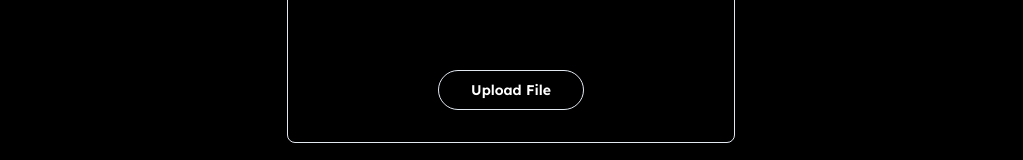
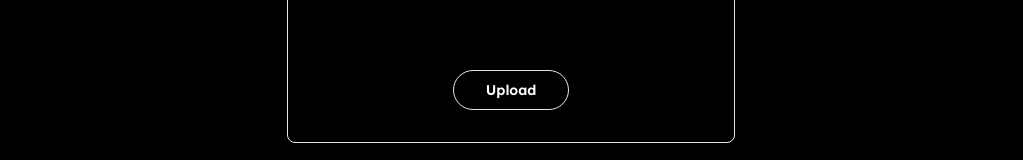
Before and after one commit to kaizen403/AI_ExamProblemSolver, a Next.js app: page / in a window 1280 px wide. Shown: the part 735-895 px from the top of the page, without its empty margins (129-1152 px from the left). Built offline with nearby package versions, Linux system fonts and the light colour scheme.

Commit message:
button fixes and new lines

```diff
--- a/components/UploadCard.tsx
+++ b/components/UploadCard.tsx
@@ -10,6 +10,7 @@ import { Label } from "@/components/ui/label";
 import { Input } from "@/components/ui/input";
 import { Button } from "@/components/ui/button";
 import { ChangeEvent, FormEvent, useState } from "react";
+import React from "react";
 
 interface UploadCloudIconProps {
   className?: string;
@@ -17,6 +18,7 @@ interface UploadCloudIconProps {
 export default function Component() {
   const [image, setImage] = useState<string>("");
   const [openAIResponse, setOpenAIResponse] = useState<string>("");
+  const [isdone, setIsdone] = useState(true);
 
   function handleFileChange(event: ChangeEvent<HTMLInputElement>) {
     if (event.target.files === null) {
@@ -47,7 +49,6 @@ export default function Component() {
       return;
     }
 
-    // POST api/analyzeImage
     await fetch("api/analyzeimage", {
       method: "POST",
       headers: {
@@ -57,16 +58,14 @@ export default function Component() {
         image: image, // base64 image
       }),
     }).then(async (response: any) => {
-      // Because we are getting a streaming text response
-      // we have to make some logic to handle the streaming text
       const reader = response.body?.getReader();
       setOpenAIResponse("");
-      // reader allows us to read a new piece of info on each "read"
-      // "Hello" + "I am" + "Cooper Codes"  reader.read();
+      setIsdone(false);
+
       while (true) {
         const { done, value } = await reader?.read();
-        // done is true once the response is done
         if (done) {
+          setIsdone(true);
           break;
         }
 
@@ -121,16 +120,19 @@ export default function Component() {
                 </div>
                 <Button
                   type="submit"
-                  className="mt-6 px-8 py-2 border text-sm font-semibold text-white bg-black rounded-full"
+                  className={`mt-6 px-8 py-2 border text-sm font-semibold text-white bg-black rounded-full ${
+                    !isdone && "opacity-50 cursor-not-allowed"
+                  }`}
+                  disabled={!isdone}
                 >
-                  Upload File
+                  {isdone === false ? "Select a file" : "Upload"}
                 </Button>
               </form>
             </div>
           </CardContent>
         </Card>
 
-        <Card className="w-full max-w-md mx-auto mt-10 bg-black rounded-lg overflow-hidden shadow-lg">
+        <Card className="w-full max-w-2xl mx-auto mt-10 bg-black rounded-lg overflow-hidden shadow-lg">
           <CardContent className="p-8 text-center">
             <CardTitle className="text-2xl font-semibold text-white mb-2">
               Solution
@@ -140,7 +142,14 @@ export default function Component() {
                 <h2 className="text-xl font-bold text-white mb-2">
                   AI Response
                 </h2>
-                <p className="text-white">{openAIResponse}</p>
+                <div className="text-white">
+                  {openAIResponse.split("\n").map((line, index) => (
+                    <React.Fragment key={index}>
+                      {line}
+                      <br />
+                    </React.Fragment>
+                  ))}
+                </div>
               </div>
             ) : null}
           </CardContent>
--- a/package.json
+++ b/package.json
@@ -16,6 +16,7 @@
     "class-variance-authority": "^0.7.0",
     "clsx": "^2.0.0",
     "lucide-react": "^0.301.0",
+    "mathjax": "^3.2.2",
     "next": "14.0.4",
     "openai-edge": "^1.2.2",
     "react": "^18",
```
Also changed, not shown: 1 other file (tests, documents, lock files or other folders).
